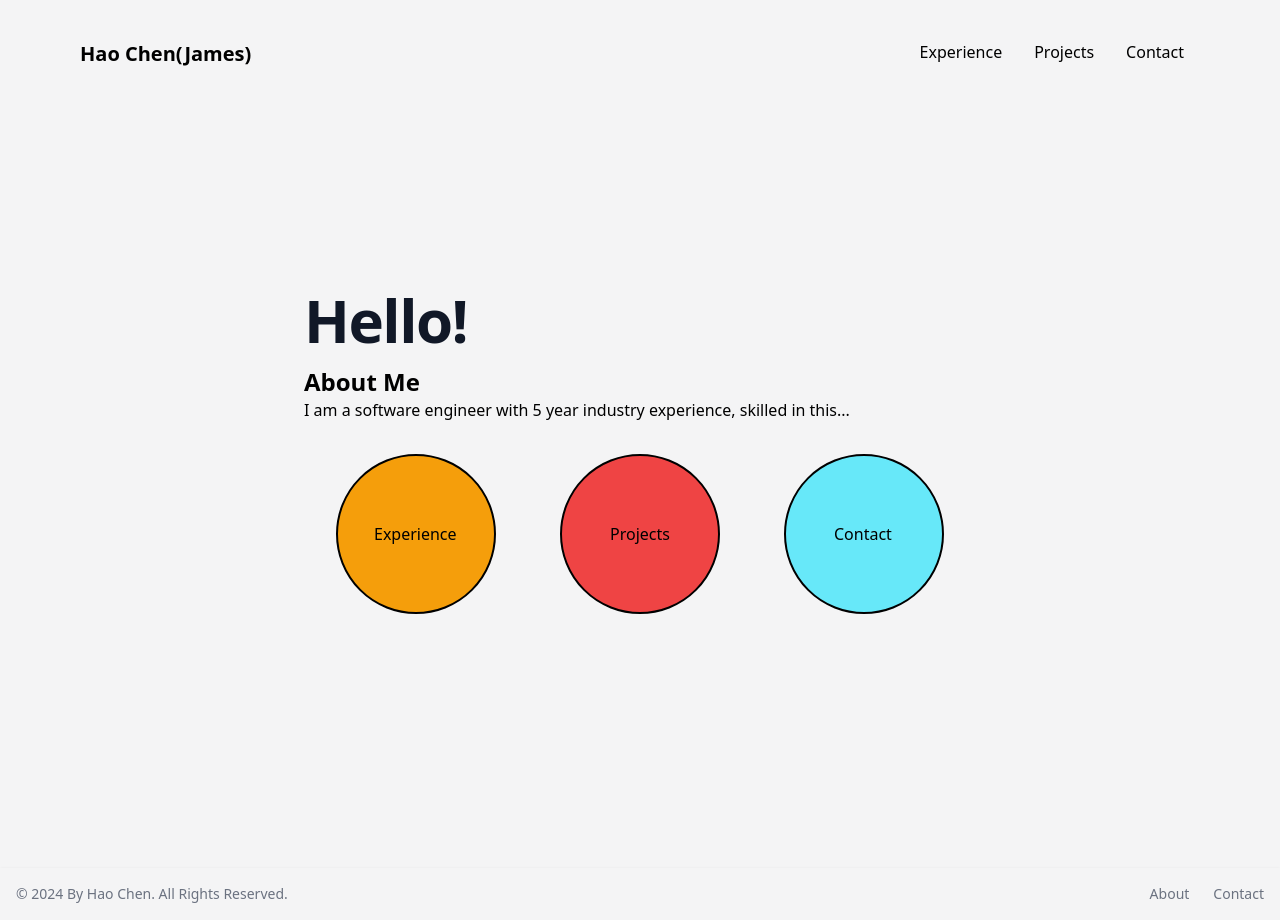
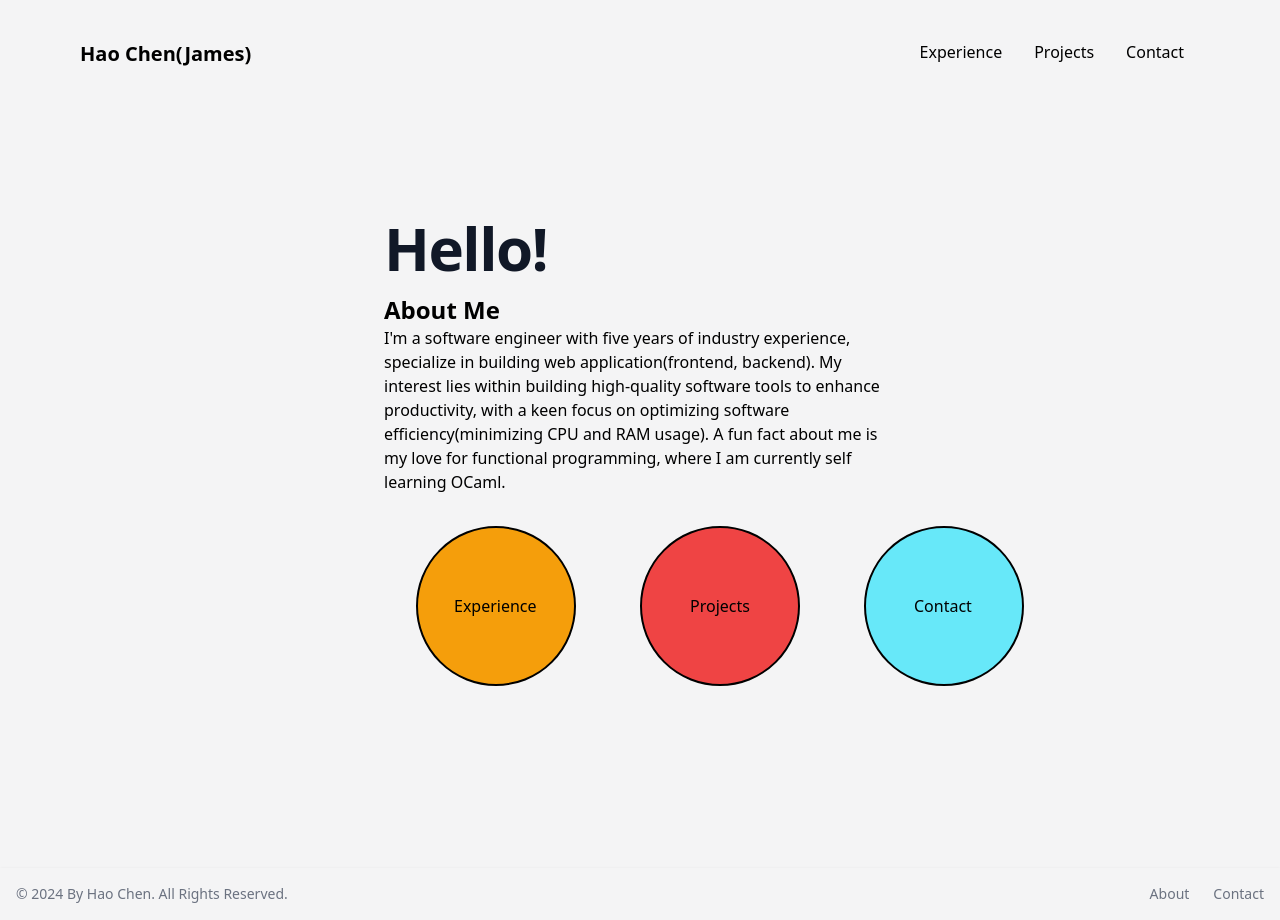
Before and after one commit to chen2073/my-web-v2, a Next.js app: page / in a window 1280 px wide. Built offline with nearby package versions, Linux system fonts and the light colour scheme.

Commit message:
update context

```diff
--- a/src/app/experience/page.tsx
+++ b/src/app/experience/page.tsx
@@ -52,7 +52,7 @@ export default function Experience() {
           </div>
           <div className="mx-80">
             <div className="mb-10">
-              Programming
+              AWS, Kubernetes, Docker, Jenkins, Github Action, Python, Go, C, OCaml
             </div>
           </div>
         </div>
--- a/src/app/page.tsx
+++ b/src/app/page.tsx
@@ -3,10 +3,13 @@ import Link from 'next/link';
 export default function Home() {
   return (
     <div className="flex justify-center items-center h-screen">
-      <div>
+      <div className="w-2/5">
         <h1 className="mb-4 text-4xl font-extrabold leading-none tracking-tight text-gray-900 md:text-5xl lg:text-6xl dark:text-white">Hello!</h1>
         <h2 className="text-2xl font-bold">About Me</h2>
-        <p>I am a software engineer with 5 year industry experience, skilled in this...</p>
+        <p>I'm a software engineer with five years of industry experience, specialize in building web application(frontend, backend).
+          My interest lies within building high-quality software tools to enhance productivity, with a keen focus on optimizing software efficiency(minimizing CPU and RAM usage).
+          A fun fact about me is my love for functional programming, where I am currently self learning OCaml.
+        </p>
         <div className="flex ...">
           <Link href="/experience">
             <div className="h-40 w-40 m-8 p-9 rounded-full bg-amber-500 border-2 border-solid border-black flex items-center">Experience</div>
--- a/src/app/projects/page.tsx
+++ b/src/app/projects/page.tsx
@@ -54,6 +54,7 @@ export default function Projects() {
               width={500}
               height={500}
               loading="lazy"
+              unoptimized
             />
         </div>
       </div>
```
